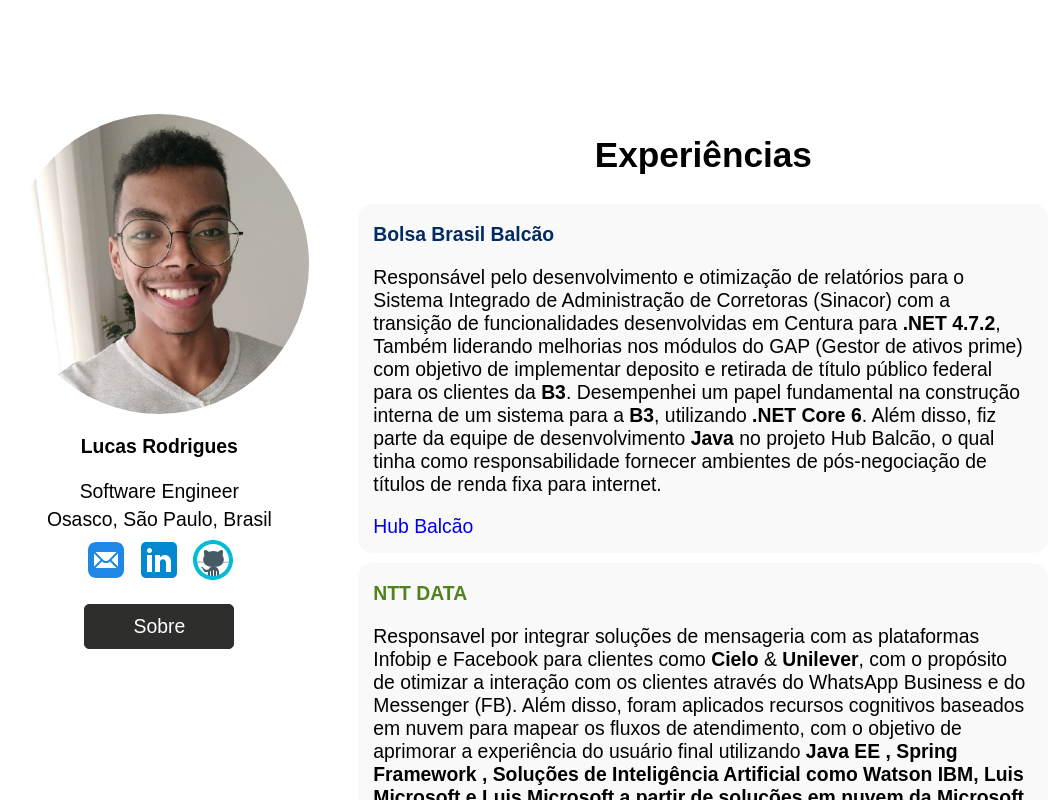
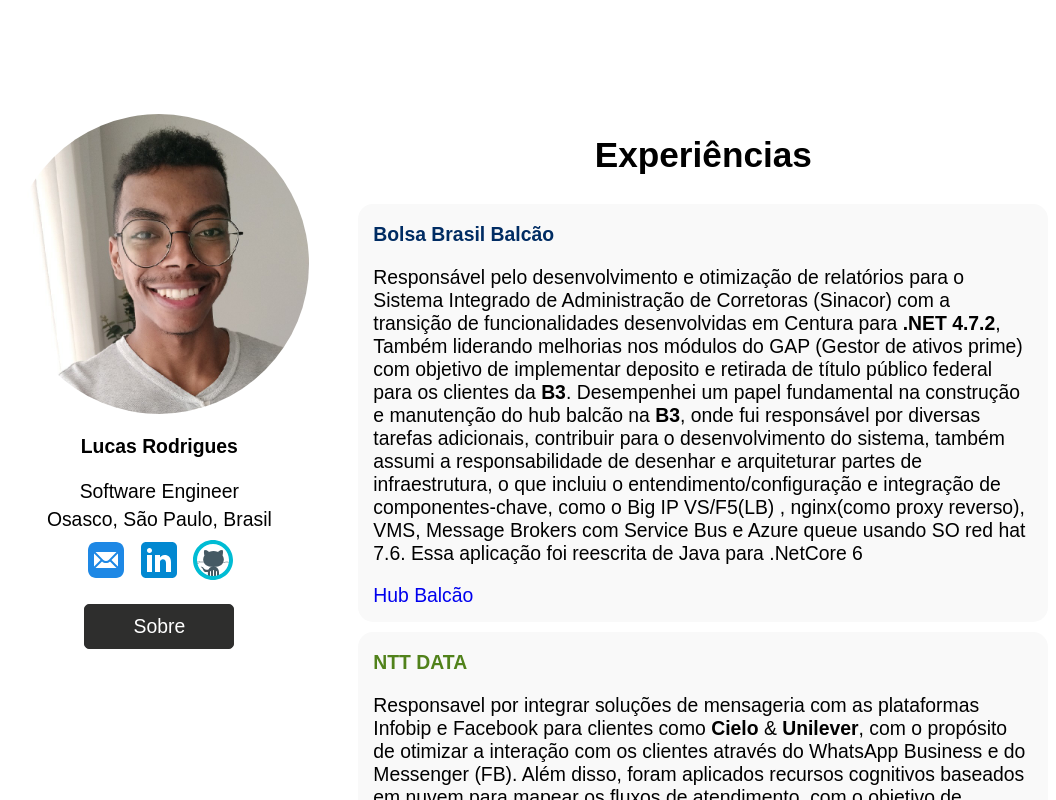
Before and after one commit to lulumeisterr/Portfolio, a plain HTML site: page index.html in a window 1280 px wide. Both pictures are taken after a click on the button "Experiências". Shown: the top 800 px of the page, without its empty margins (118-1174 px from the left). Drawn offline with Linux system fonts and the light colour scheme.

Commit message:
update experience

```diff
--- a/index.html
+++ b/index.html
@@ -52,9 +52,11 @@
                         (Sinacor) com a transição de funcionalidades desenvolvidas em Centura para <b>.NET 4.7.2</b>,
                         Também liderando melhorias nos módulos do GAP (Gestor de ativos prime) com objetivo de implementar deposito e retirada de título público federal
                         para os clientes da <b>B3</b>.
-                        Desempenhei um papel fundamental na construção interna de um sistema para a <b>B3</b>, utilizando <b>.NET Core 6</b>. Além disso, fiz
-                        parte da equipe de desenvolvimento <b>Java</b> no projeto Hub Balcão, o qual tinha como responsabilidade fornecer ambientes de
-                        pós-negociação de títulos de renda fixa para internet.</p>
+                        Desempenhei um papel fundamental na construção e manutenção do hub balcão na <b>B3</b>, onde fui responsável por diversas
+                        tarefas adicionais, contribuir para o desenvolvimento do sistema, também assumi a responsabilidade de desenhar e
+                        arquiteturar partes de infraestrutura, o que incluiu o entendimento/configuração e integração de componentes-chave, como o Big IP VS/F5(LB) ,
+                        nginx(como proxy reverso), VMS, Message Brokers com Service Bus e Azure queue usando SO red hat 7.6.
+                        Essa aplicação foi reescrita de Java para .NetCore 6</p>
                     </li>
                     <li class="list"><a href="https://www.b3.com.br/pt_br/solucoes/plataformas/middle-e-backoffice/hub-balcao/sobre-o-hub-balcao/">Hub Balcão</a></li>
                 </section>
@@ -62,11 +64,12 @@
                 <section class="employe ntt">
                     <li class="list">
                         <h3 style="color: #51821b;">NTT DATA</h3>
-                        <p>Responsavel por integrar soluções de mensageria com as plataformas Infobip e Facebook para clientes como <b>Cielo</b> & <b>Unilever</b>, com o propósito de otimizar a
+                        <p>Responsavel por integrar soluções de mensageria com as plataformas Infobip e Facebook para clientes
+                            como <b>Cielo</b> & <b>Unilever</b>, com o propósito de otimizar a
                         interação com os clientes através do WhatsApp Business e do Messenger (FB). Além disso, foram aplicados recursos
                         cognitivos baseados em nuvem para mapear os fluxos de atendimento, com o objetivo de aprimorar a experiência do usuário
-                        final utilizando <b>Java EE , Spring Framework , Soluções de Inteligência Artificial como Watson IBM, Luis Microsoft e Luis Microsoft
-                        a partir de soluções em nuvem da Microsoft (Azure Plataform).</b>
+                        final utilizando <b>Java EE , Spring Framework , Scripts para acompanhamento de relatorios com Python, ]
+                        Soluções de Inteligência Artificial como Watson IBM e Luis Microsoft a partir de soluções em nuvem da Microsoft (Azure Plataform).</b>
                         </p>
                     </li>
                     <li class="list"><a href="https://vimeo.com/339116374">Chatbot Cici</a></li>
```
